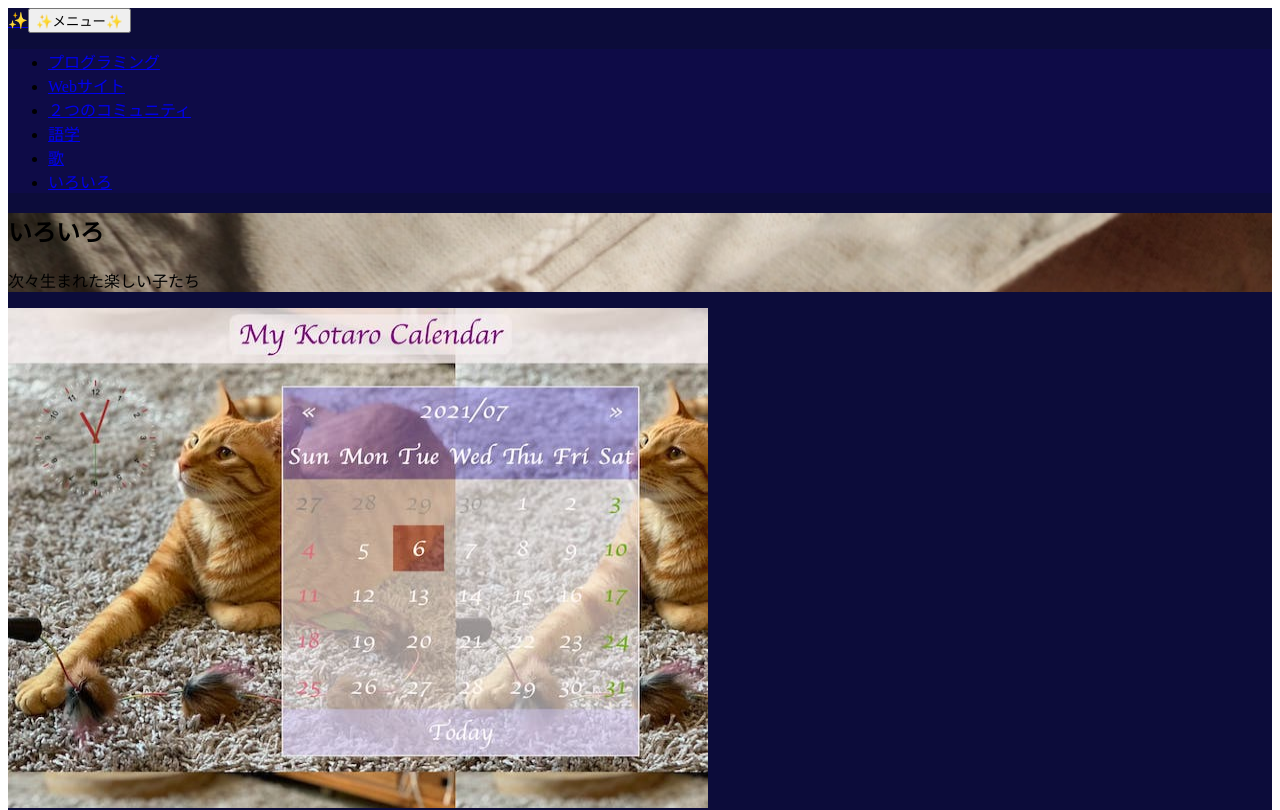
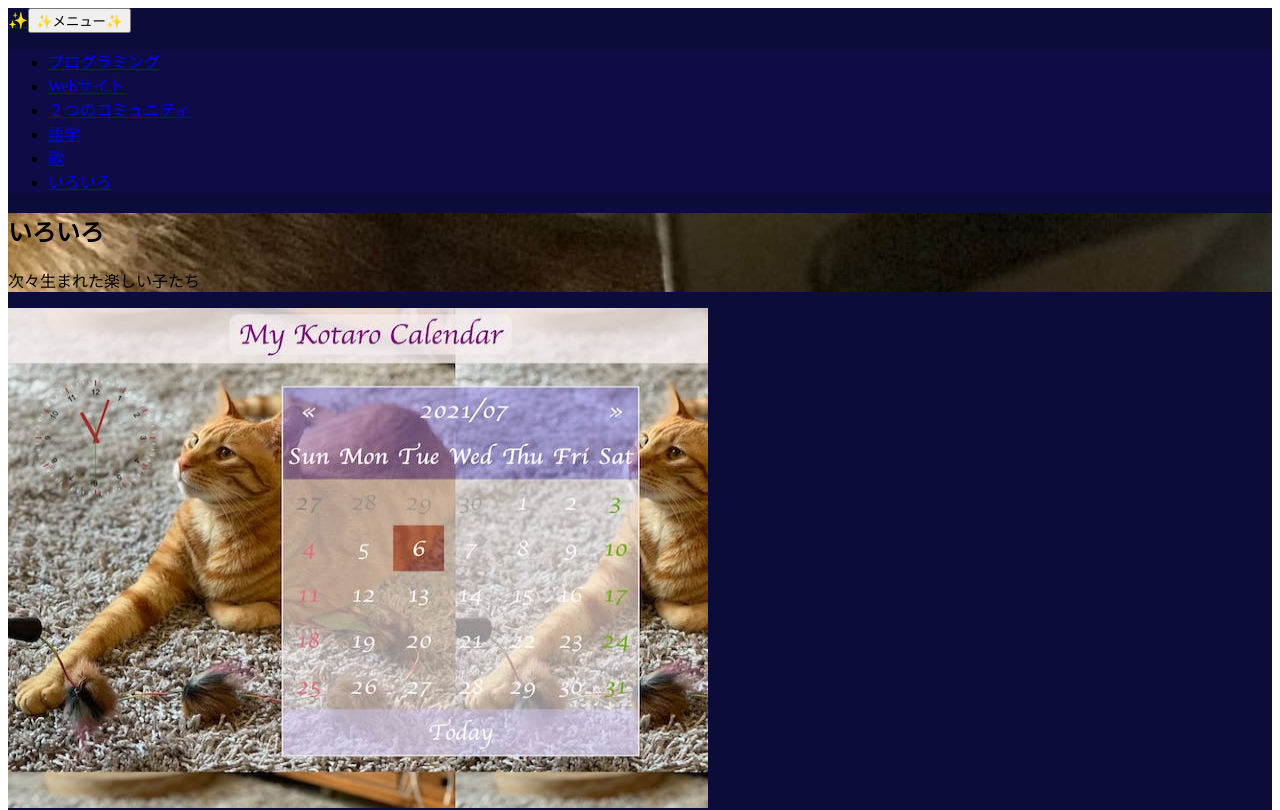
Before and after one commit to yoko-at-home/yoko-2021, a Next.js app: page /miscellaneous in a window 1280 px wide. Shown: the top 810 px of the page. Built offline with nearby package versions, Linux system fonts and the light colour scheme.

Commit message:
banner画像差し替え

```diff
--- a/src/components/BannerLanding.js
+++ b/src/components/BannerLanding.js
@@ -2,10 +2,10 @@ export const BannerLanding = (props) => {
   return (
     <section
       id='banner'
-      className='p-20 h-full text-xl text-yellow-100 bg-top bg-cover opacity-40'
+      className='p-20 h-full text-4xl text-yellow-100 bg-center bg-cover opacity-50'
       style={{
-        // backgroundColor: "#8d82c4",
-        backgroundImage: "url('/banner.jpg')",
+        backgroundColor: "#8d82c4",
+        backgroundImage: "url('/kota.jpg')",
       }}
     >
       <div className='block my-0 mx-auto opacity-100'>
```
Also changed, not shown: public/kota.jpg (added).
